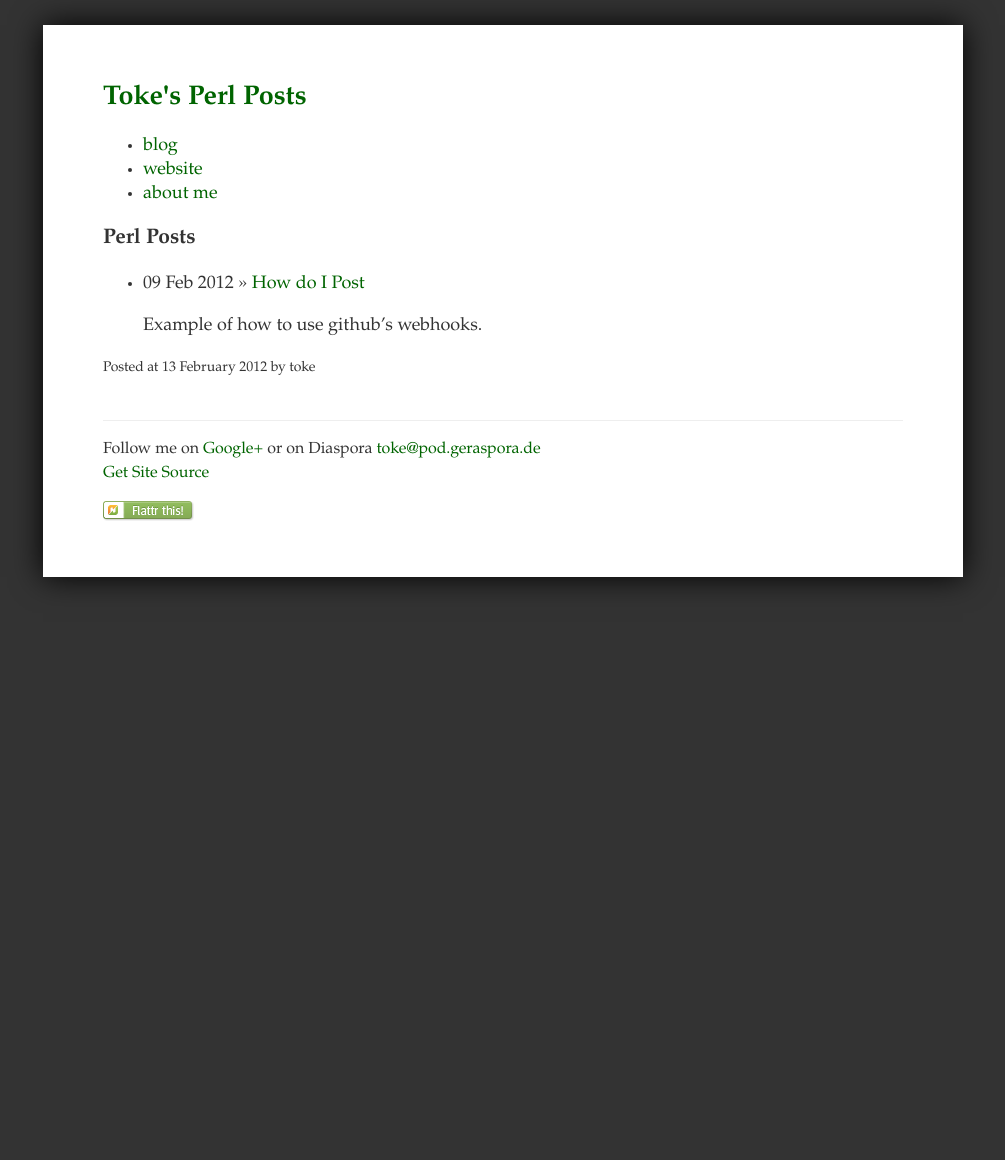
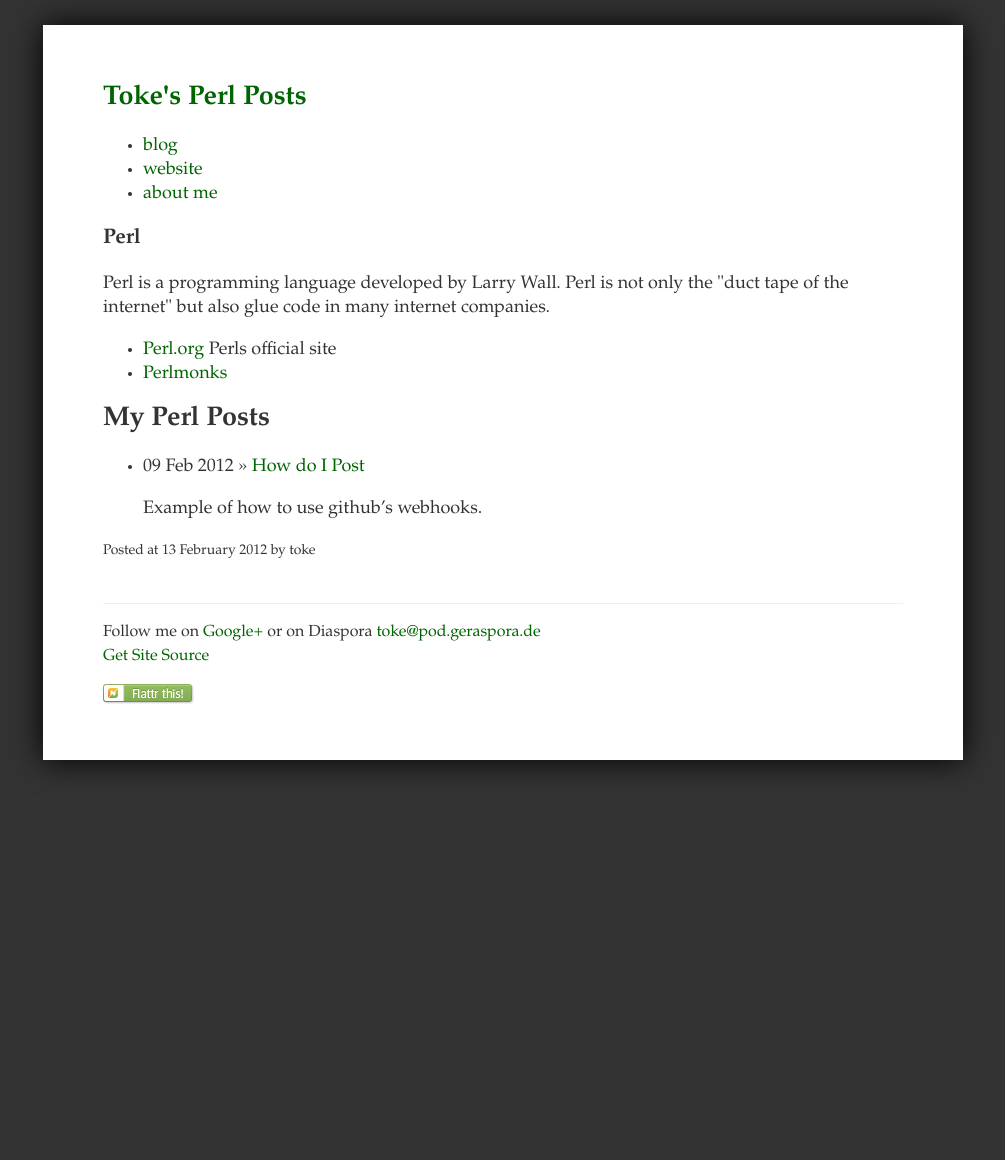
Before and after one commit to toke/toke.de, a Jekyll site: the page built from perl.html, in a window 1280 px wide. Shown: the whole page, without its empty margins (137-1142 px from the left). Built offline with Jekyll 4.4.1, drawn with Linux system fonts in a browser that asks for light colours; before the commit the page ends 977 px from its top, so only the background shows below that.

Commit message:
Added some information about perl

```diff
--- a/perl.html
+++ b/perl.html
@@ -3,7 +3,19 @@ layout: default
 title: Toke's Perl Posts
 ---
 
-<h1>Perl Posts</h1>
+<h1>Perl</h1>
+
+<p>
+    Perl is a programming language developed by Larry Wall.
+    Perl is not only the "duct tape of the internet" but also glue code in many internet companies.
+</p>
+<ul>
+<li><a href="http://www.perl.org">Perl.org</a> Perls official site</li>
+<li><a href="http://www.perlmonks.org">Perlmonks</a></li>
+</ul>
+
+<h2>My Perl Posts</h2>
+
   <ul class="posts">
     {% for post in site.categories.perl %}
       <li><span>{{ post.date | date_to_string }}</span> &raquo; <a href="{{ post.url }}">{{ post.title }}</a>{% if post.summary %}{{ post.summary | markdownify }}{% endif %}</li>
```
